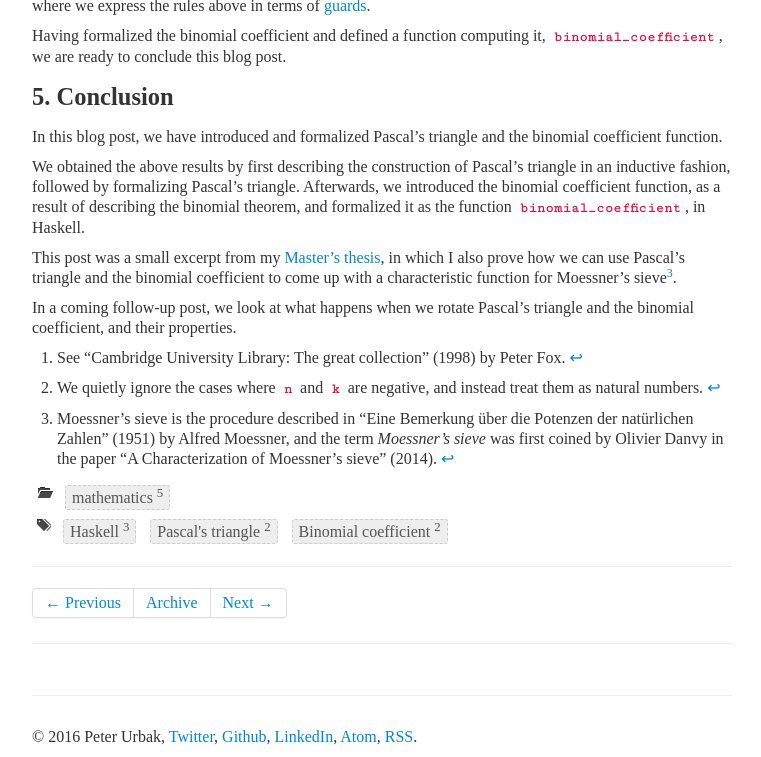
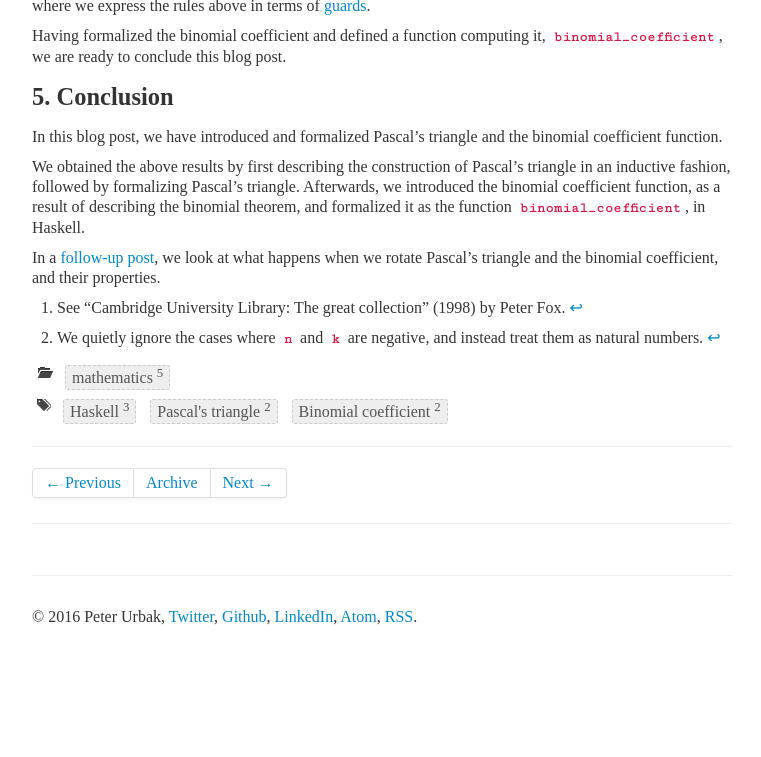
Before and after one commit to dragonwasrobot/dragonwasrobot.github.io, a Jekyll site: the page built from _posts/2015-11-07-an-introduction-to-pascal-s-triangle-and-the-binomial-coefficient.md, in a window 1280 px wide and 900 px high, scrolled down 3826 px, cut to the strip 143-900 px from the top of the window. Shown: the whole strip, without its empty margins (258-1019 px from the left). Built offline with Jekyll 4.4.1, drawn with Linux system fonts in a browser that asks for light colours; some web fonts are replaced; formulas are drawn with MathJax 3; after the commit the page ends 4606 px from its top, so only the background shows below that.

Commit message:
Improved the link between the two Pascal post

```diff
--- a/_posts/2015-11-07-an-introduction-to-pascal-s-triangle-and-the-binomial-coefficient.md
+++ b/_posts/2015-11-07-an-introduction-to-pascal-s-triangle-and-the-binomial-coefficient.md
@@ -336,21 +336,13 @@ triangle. Afterwards, we introduced the binomial coefficient function, as a
 result of describing the binomial theorem, and formalized it as the function
 `binomial_coefficient`, in Haskell.
 
-This post was a small excerpt from my
-[Master's thesis](https://github.com/dragonwasrobot/formal-moessner), in which I
-also prove how we can use Pascal's triangle and the binomial coefficient to come
-up with a characteristic function for Moessner's sieve[^3].
-
-In a coming follow-up post, we look at what happens when we rotate Pascal's
-triangle and the binomial coefficient, and their properties.
+In a [follow-up post]({% post_url
+2015-12-20-rotating-pascal-s-triangle-and-the-binomial-coefficient %}), we look
+at what happens when we rotate Pascal's triangle and the binomial coefficient,
+and their properties.
 
 [^1]: See "Cambridge University Library: The great collection" (1998) by Peter
     Fox.
 
 [^2]: We quietly ignore the cases where `n` and `k` are negative, and instead
     treat them as natural numbers.
-
-[^3]: Moessner's sieve is the procedure described in "Eine Bemerkung über die
-    Potenzen der natürlichen Zahlen" (1951) by Alfred Moessner, and the term
-    *Moessner's sieve* was first coined by Olivier Danvy in the paper "A
-    Characterization of Moessner's sieve" (2014).
```
Also changed, not shown: _posts/2015-08-03-an-introduction-to-horner-s-method.md (+2 -2 lines), _posts/2015-12-20-rotating-pascal-s-triangle-and-the-binomial-coefficient.md (+12 -0 lines).
